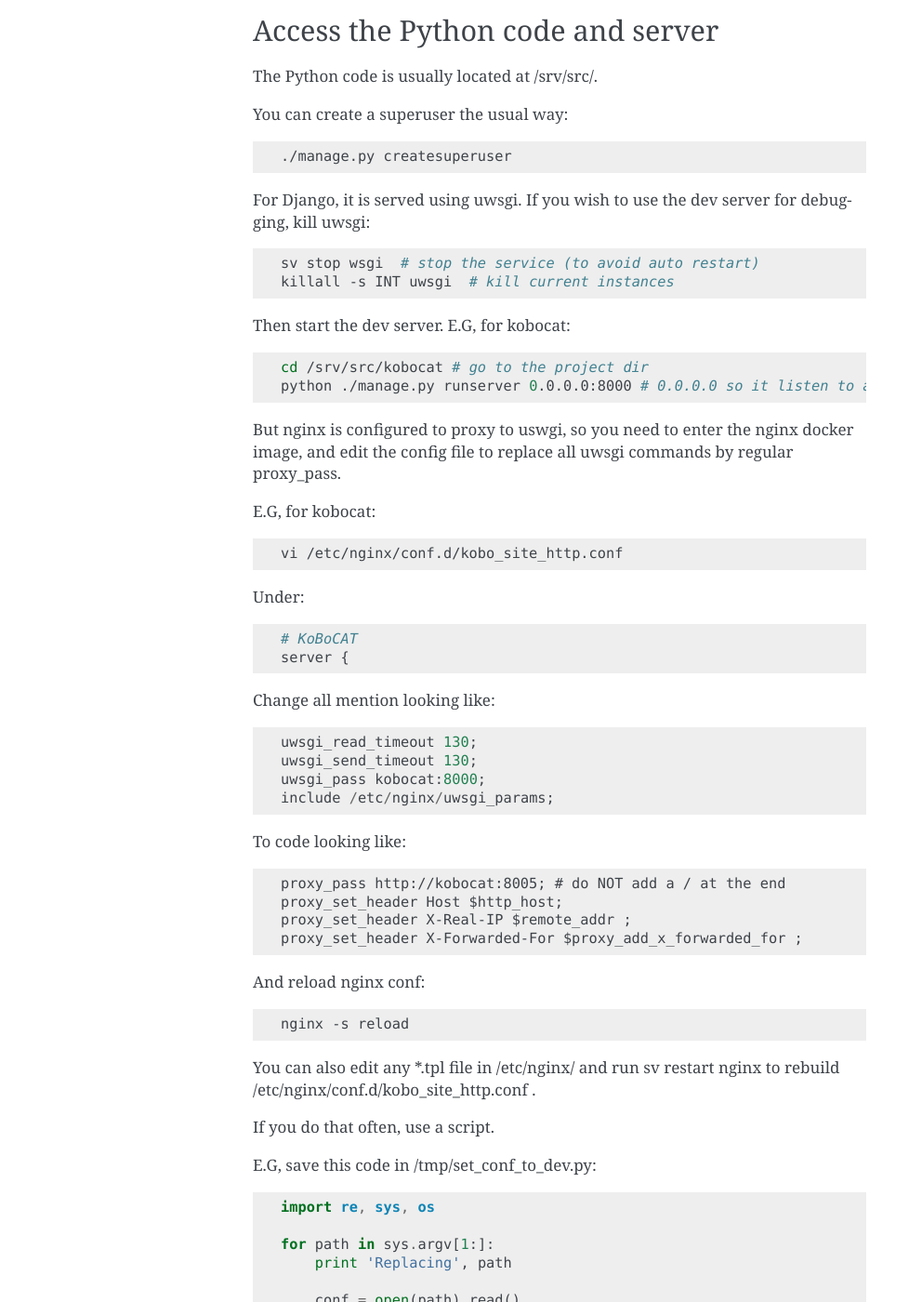
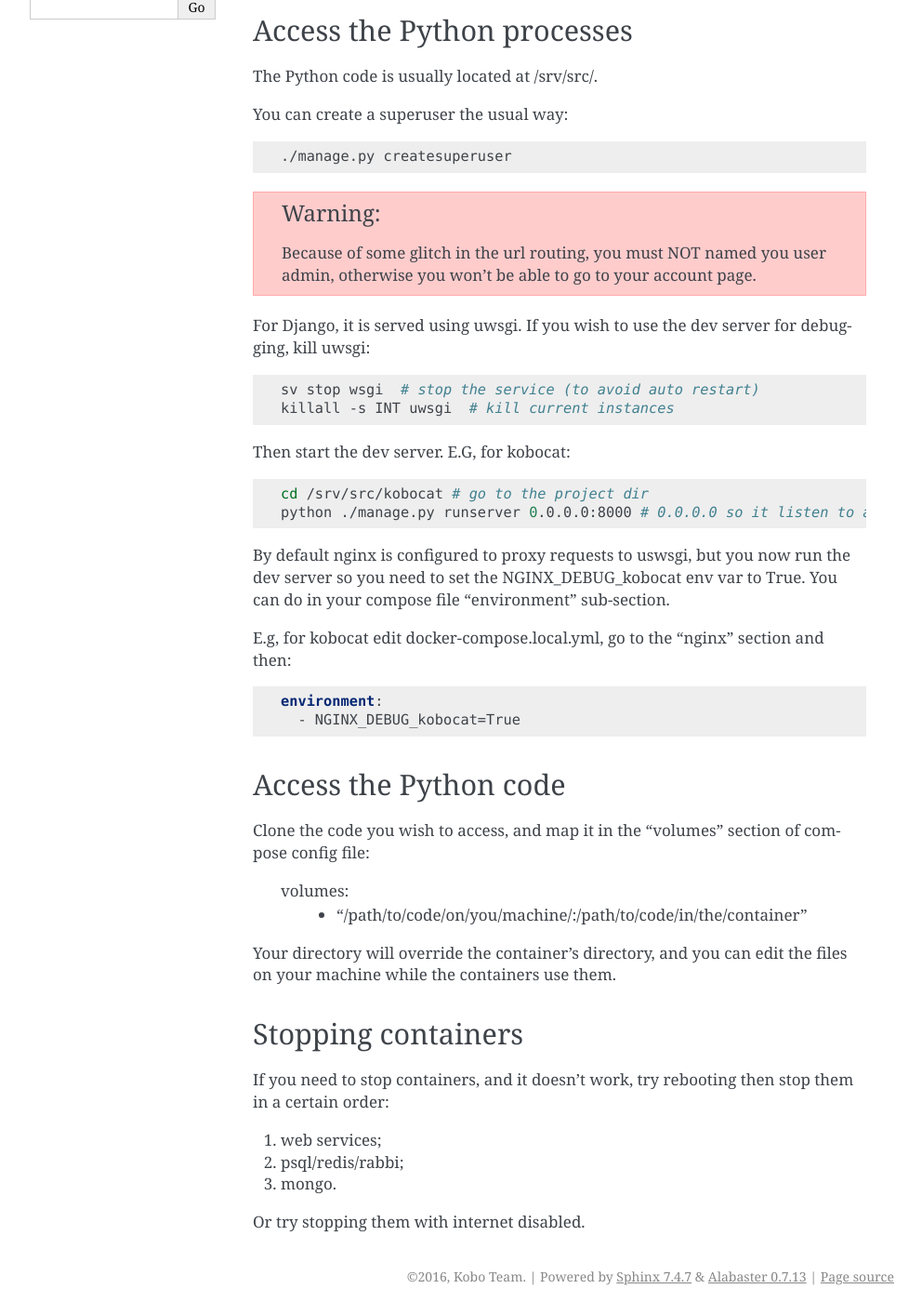
Before and after one commit to kobotoolbox/kobo-docker, a Sphinx documentation site: the page built from doc/source/development.rst, in a window 1280 px wide and 1400 px high, scrolled down 360 px. Shown: the whole window at 93% size, without its empty margins (148-1140 px from the left). Built offline with Sphinx 7.4.7, drawn with Linux system fonts in a browser that asks for light colours; some of the changed text lies outside the part shown.

Commit message:
Update doc to match new nginx setup

```diff
--- a/doc/source/development.rst
+++ b/doc/source/development.rst
@@ -12,7 +12,7 @@
 
     docker ps
 
-Access the Python code and server
+Access the Python processes
 ======================================
 
 The Python code is usually located at /srv/src/.
@@ -22,6 +22,10 @@
 .. code-block:: bash
 
     ./manage.py createsuperuser
+
+.. warning::
+   Because of some glitch in the url routing, you must NOT named you user admin, otherwise
+   you won't be able to go to your account page.
 
 For Django, it is served using uwsgi. If you wish to use the dev server for debugging, kill uwsgi:
 
@@ -37,92 +41,25 @@
     cd /srv/src/kobocat # go to the project dir
     python ./manage.py runserver 0.0.0.0:8000 # 0.0.0.0 so it listen to all interfaces
 
-But nginx is configured to proxy to uswgi, so you need to enter the nginx docker image, and edit the config file to replace all uwsgi commands by regular proxy_pass.
+By default nginx is configured to proxy requests to uswsgi, but you now run the dev server so you need to set the NGINX_DEBUG_kobocat env var to True. You can do in your compose file "environment" sub-section.
 
-E.G, for kobocat:
+E.g, for kobocat edit docker-compose.local.yml, go to the "nginx" section and then:
 
-.. code-block:: bash
+.. code-block:: yml
 
-    vi /etc/nginx/conf.d/kobo_site_http.conf
+  environment:
+    - NGINX_DEBUG_kobocat=True
 
-Under::
+Access the Python code
+======================================
 
-    # KoBoCAT
-    server {
+Clone the code you wish to access, and map it in the "volumes" section of compose config file:
 
-Change all mention looking like::
+  volumes:
+    - "/path/to/code/on/you/machine/:/path/to/code/in/the/container"
 
-    uwsgi_read_timeout 130;
-    uwsgi_send_timeout 130;
-    uwsgi_pass kobocat:8000;
-    include /etc/nginx/uwsgi_params;
-
-To code looking like::
-
-    proxy_pass http://kobocat:8005; # do NOT add a / at the end
-    proxy_set_header Host $http_host;
-    proxy_set_header X-Real-IP $remote_addr ;
-    proxy_set_header X-Forwarded-For $proxy_add_x_forwarded_for ;
-
-And reload nginx conf:
-
-.. code-block:: bash
-
-    nginx -s reload
-
-You can also edit any \*.tpl file in /etc/nginx/ and run sv restart nginx to rebuild /etc/nginx/conf.d/kobo_site_http.conf .
-
-If you do that often, use a script.
-
-E.G, save this code in /tmp/set_conf_to_dev.py:
-
-.. code-block:: python
-
-
-    import re, sys, os
-
-    for path in sys.argv[1:]:
-        print 'Replacing', path
-
-        conf = open(path).read()
-
-
-        res = re.sub(
-        r"""
-        ([\t ]+)(uwsgi_read_timeout\s+\d+;[\t ]*)\n
-        ([\t ]+uwsgi_send_timeout\s+\d+;[\t ]*)\n
-        ([\t ]+uwsgi_pass\s+(\w+):\s*(\d+);[\t ]*)\n
-        ([\t ]+include [^;]+;[\t ]*)\n
-        """,
-        """
-        \g<1> # Production settings (for uwsgi)
-        #\g<1>\g<2>
-        #\g<3>
-        #\g<4>
-        #\g<7>
-
-        \g<1># Dev settings (for Django dev server)
-        \g<1>proxy_pass http://\g<5>:\g<6>;
-        \g<1>proxy_set_header Host $http_host;
-        \g<1>proxy_set_header X-Real-IP $remote_addr ;
-        \g<1>proxy_set_header X-Forwarded-For $proxy_add_x_forwarded_for;
-        """,
-            conf,
-            flags=re.VERBOSE|re.M
-        )
-
-        with open(sys.argv[1], 'w') as f:
-            f.write(res)
-
-    print('ok')
-
-
-Then run:
-
-.. code-block:: bash
-
-    python /tmp/set_conf_to_dev.py /etc/nginx/file_you_want_to_edit1 /etc/nginx/file_you_want_to_edit2...
-
+Your directory will override the container's directory, and you can edit the files
+on your machine while the containers use them.
 
 Stopping containers
 ======================
```
